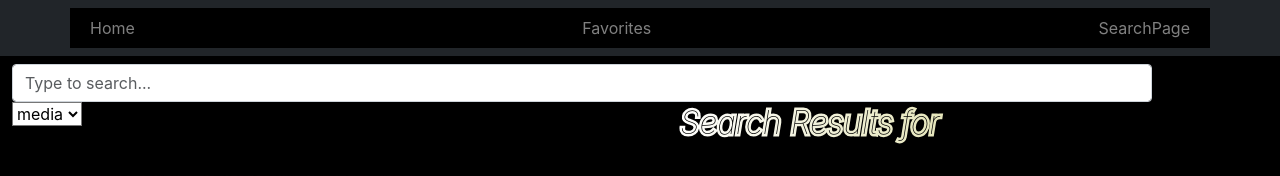
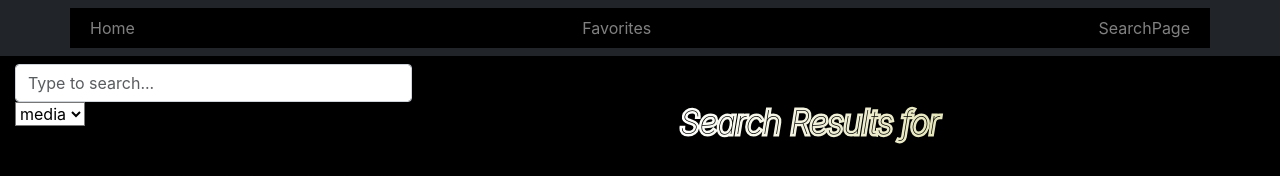
Before and after one commit to ARod88/Our-Movie-App, a React (Create React App) app: page /searchpage in a window 1280 px wide. Shown: the top 176 px of the page. Built offline with nearby package versions, Linux system fonts and the light colour scheme; no server answers.

Commit message:
fixing search bar

```diff
--- a/src/Components/SearchBox.js
+++ b/src/Components/SearchBox.js
@@ -4,7 +4,7 @@ import "../SearchPage.css"
 
 const SearchBox = (props) => {
     return (
-        <form className="divs-right">
+        <form className="col col-sm-4 divs-right">
             <input
                 className="form-control"
                 value={props.value}
```
